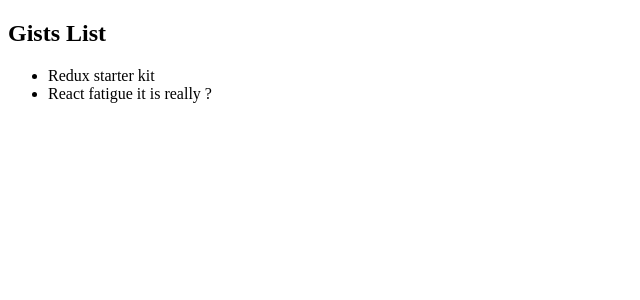
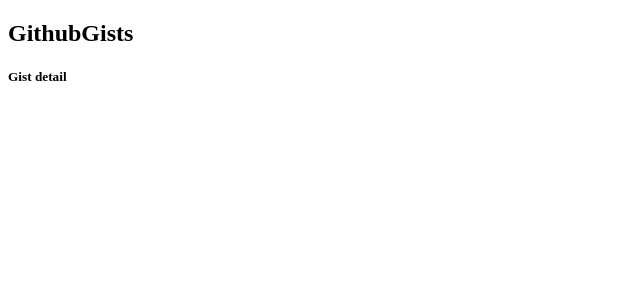
Before and after one commit to luixlacrux/github-api-test, a React (Create React App) app: page /gist/1 in a window 1280 px wide. Shown: the top 300 px of the page, without its empty margins (0-640 px from the left). Built offline with nearby package versions, Linux system fonts and the light colour scheme.

Commit message:
Add routing basics

```diff
--- a/package.json
+++ b/package.json
@@ -7,6 +7,7 @@
     "react": "^15.5.4",
     "react-dom": "^15.5.4",
     "react-redux": "^5.0.5",
+    "react-router-dom": "^4.1.1",
     "redux": "^3.6.0",
     "redux-thunk": "^2.2.0"
   },
--- a/src/actions/index.js
+++ b/src/actions/index.js
@@ -1,13 +1,10 @@
+import axios from 'axios'
+
 export const SHOW_GISTS = 'SHOW_GISTS'
 
 export function showGists () {
-  const gists = [
-    { id: 2, description: 'Redux starter kit' },
-    { id: 4, description: 'React fatigue it is really ?' }
-  ]
-
-  return {
-    type: SHOW_GISTS,
-    payload: gists
+  return async (dispatch, getState) => {
+    const response = await axios.get('https://api.github.com/gists')
+    dispatch({ type: SHOW_GISTS, payload: response.data })
   }
 }
--- /dev/null
+++ b/src/components/Header.js
@@ -0,0 +1,9 @@
+import React from 'react'
+
+const Header = () => (
+  <header>
+    <h2>GithubGists</h2>
+  </header>
+)
+
+export default Header
--- a/src/components/App.js
+++ b/src/containers/GistsList.js
@@ -2,21 +2,18 @@
 import { connect } from 'react-redux'
 import { showGists } from '../actions'
 
-class App extends Component {
+class GistsList extends Component {
   componentWillMount () {
     this.props.showGists()
   }
 
   render () {
     return (
-      <div>
-        <h2>Gists List</h2>
-        <ul>
-        {this.props.gists.map(gist => (
+      <ul>
+        {this.props.gists.map(gist =>
           <li key={gist.id}>{gist.description}</li>
-        ))}
-        </ul>
-      </div>
+        )}
+      </ul>
     )
   }
 }
@@ -27,4 +24,4 @@
   }
 }
 
-export default connect(mapStateToProps, { showGists })(App)
+export default connect(mapStateToProps, { showGists })(GistsList)
--- a/src/index.js
+++ b/src/index.js
@@ -2,15 +2,19 @@
 import { render } from 'react-dom'
 import { Provider } from 'react-redux'
 import { createStore, applyMiddleware } from 'redux'
+import { BrowserRouter as Router } from 'react-router-dom'
+import thunk from 'redux-thunk'
 
-import App from './components/App'
+import Pages from './pages'
 import reducers from './reducers'
 
-const createStoreWithMiddleware = applyMiddleware()(createStore)
+const createStoreWithMiddleware = applyMiddleware(thunk)(createStore)
 
 render(
   <Provider store={createStoreWithMiddleware(reducers)}>
-    <App />
+    <Router>
+      <Pages />
+    </Router>
   </Provider>,
   document.getElementById('root')
 )
--- /dev/null
+++ b/src/pages/index.js
@@ -0,0 +1,18 @@
+import React from 'react'
+import { Route, Switch } from 'react-router-dom'
+
+import Header from '../components/Header'
+import GistsList from '../containers/GistsList'
+
+const Pages = () => (
+  <main>
+    <Header />
+    <Switch>
+      <Route exact path="/" component={GistsList} />
+      <Route exact path="/gist/:id" render={() => <h5>Gist detail</h5>} />
+      <Route render={() => <h5>Not found</h5>} />
+    </Switch>
+  </main>
+)
+
+export default Pages
```
Also changed, not shown: 1 other file (tests, documents, lock files or other folders).
